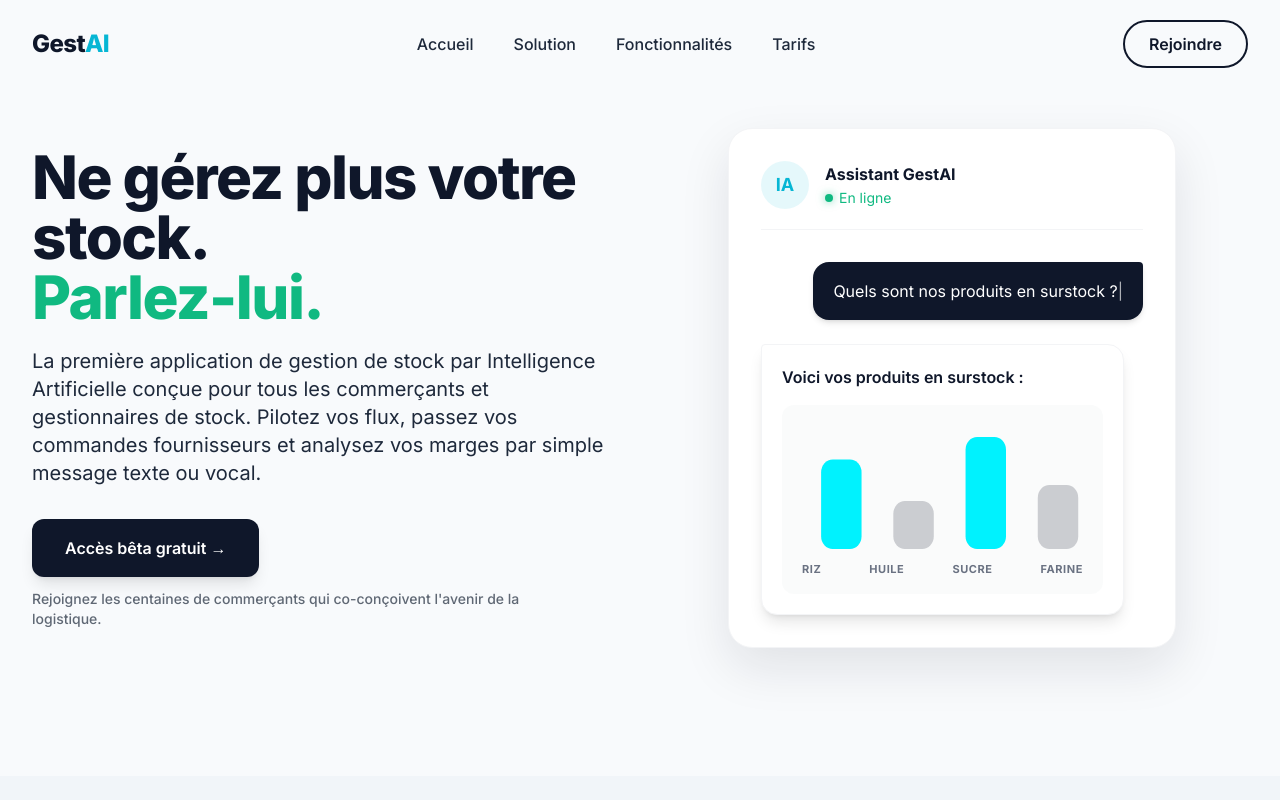
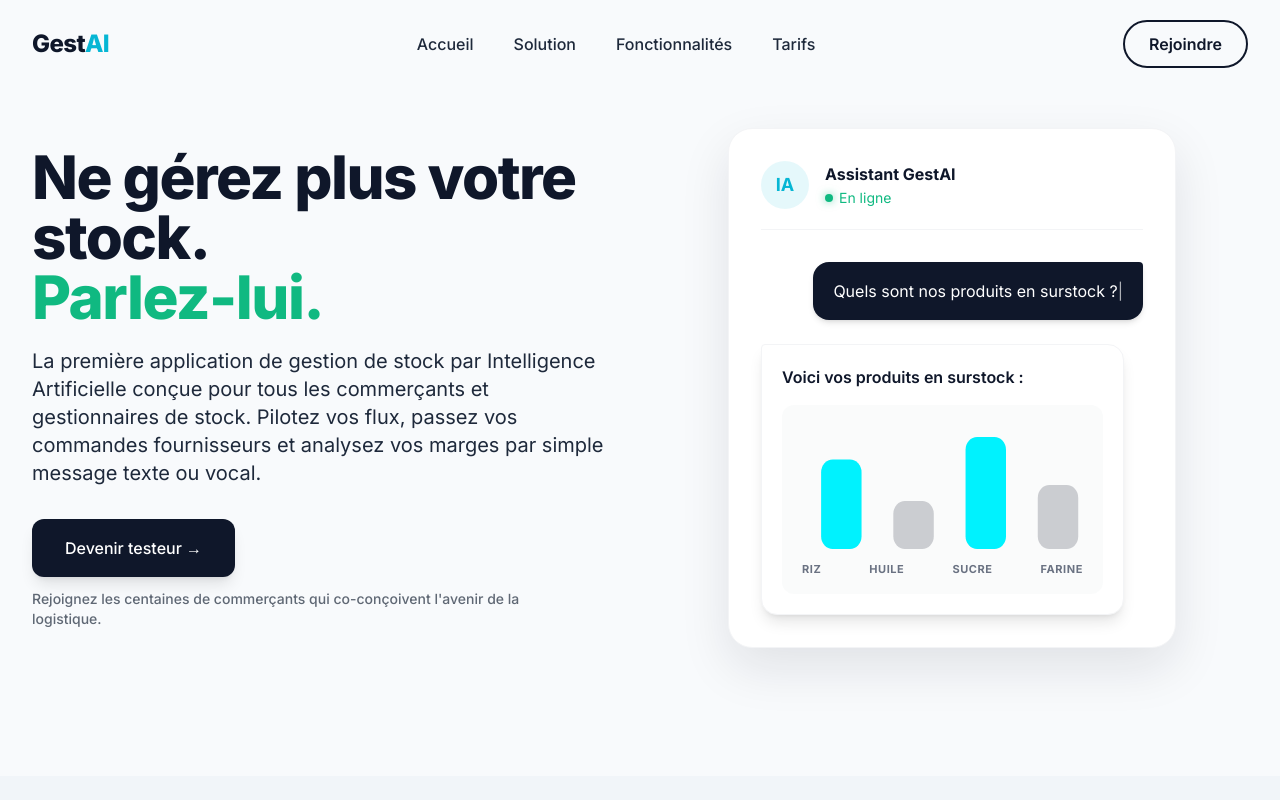
Before and after one commit to EmmanuelNsabua/GestAI-lp, a React (Vite) app: page / in a window 1280 px wide. Shown: the top 800 px of the page. Built offline with nearby package versions, Linux system fonts and the light colour scheme.

Commit message:
feat: implement HeroSection and ConversionSection components with waitlist form functionality

```diff
--- a/src/components/ConversionSection.tsx
+++ b/src/components/ConversionSection.tsx
@@ -137,7 +137,7 @@ export const ConversionSection = () => {
                     </>
                   ) : (
                     <>
-                      Demander mon accès bêta testeur
+                      Devenir testeur
                       <ArrowRight className="w-5 h-5 ml-2 group-hover:translate-x-1 transition-transform" />
                     </>
                   )}
--- a/src/components/HeroSection.tsx
+++ b/src/components/HeroSection.tsx
@@ -62,9 +62,9 @@ export const HeroSection = () => {
             >
               <a
                 href="#waitlist"
-                className="inline-flex items-center justify-center px-8 py-4 border border-transparent text-base font-semibold rounded-xl text-white bg-saphir hover:bg-saphir-light shadow-lg hover:shadow-xl transition-all duration-300 ease-in-out transform hover:-translate-y-1 whitespace-nowrap"
+                className="inline-flex items-center justify-center px-8 py-4 border border-transparent text-base font-medium rounded-xl text-white bg-saphir hover:bg-saphir-light shadow-lg hover:shadow-xl transition-all duration-300 ease-in-out transform hover:-translate-y-1"
               >
-                Accès bêta gratuit →
+                Devenir testeur →
               </a>
               <p className="mt-3 text-sm text-saphir-light/70 font-medium">
                 Rejoignez les centaines de commerçants qui co-conçoivent l'avenir de la logistique.
```
